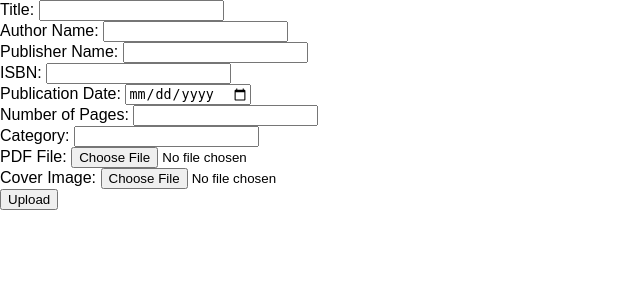
After one commit to Jamel-miraoui/405-Method-Not-Allowed-Integration-Project-, a PHP site: page /uplodebookform.php in a window 1280 px wide. The commit adds this page. Shown: the top 300 px of the page, without its empty margins (0-640 px from the left). Run offline with PHP 8.4, Linux system fonts and the light colour scheme.

Commit message:
added form to uplode book and its php script
stil buggy and no css but the logic is correct, stay safe <3

```diff
--- a/Main/DB-BEISETSO/bd.sql
+++ b/Main/DB-BEISETSO/bd.sql
@@ -39,6 +39,7 @@ CREATE TABLE Books (
   category VARCHAR(255)
 );
 ALTER TABLE books ADD COLUMN pdf_file BLOB;
+ALTER TABLE books ADD COLUMN book_cover BLOB;
 
 CREATE TABLE Authors (
   author_id INT auto_increment PRIMARY KEY,
@@ -92,6 +93,8 @@ CREATE TABLE Courses (
   start_date DATE,
   end_date DATE
 );
+ALTER TABLE Courses ADD COLUMN pdf_cours BLOB;
+ALTER TABLE Courses ADD COLUMN cours_cover BLOB;
 
 CREATE TABLE Course_files (
   file_id INT auto_increment PRIMARY KEY,
--- a/ahmed attampt/books.php
+++ b/ahmed attampt/books.php
@@ -31,7 +31,9 @@ $books = $db->query($query)->fetchAll(PDO::FETCH_ASSOC);
 			</ul>
 		</nav>
 	</header>
-
+<div>
+<a class='button' href="uplodebookform.php">Read Online</a>
+</div>
     <table>
         <tr>
             <th>ID</th>
--- /dev/null
+++ b/ahmed attampt/uplodebookform.php
@@ -0,0 +1,43 @@
+<!DOCTYPE html>
+<html lang="en">
+<head>
+    <meta charset="UTF-8">
+    <meta http-equiv="X-UA-Compatible" content="IE=edge">
+    <meta name="viewport" content="width=device-width, initial-scale=1.0">
+    <link rel="stylesheet" href="css/style.css">
+    <title>uplode book form</title>
+</head>
+<body>
+<form action="upload.php" method="POST" enctype="multipart/form-data">
+  <label for="title">Title:</label>
+  <input type="text" name="title" id="title"><br>
+
+  <label for="author_name">Author Name:</label>
+  <input type="text" name="author_name" id="author_name"><br>
+
+  <label for="publisher_name">Publisher Name:</label>
+  <input type="text" name="publisher_name" id="publisher_name"><br>
+
+  <label for="ISBN">ISBN:</label>
+  <input type="text" name="ISBN" id="ISBN"><br>
+
+  <label for="publication_date">Publication Date:</label>
+  <input type="date" name="publication_date" id="publication_date"><br>
+
+  <label for="number_of_pages">Number of Pages:</label>
+  <input type="number" name="number_of_pages" id="number_of_pages"><br>
+
+  <label for="category">Category:</label>
+  <input type="text" name="category" id="category"><br>
+
+  <label for="pdf_file">PDF File:</label>
+  <input type="file" name="pdf_file" id="pdf_file"><br>
+
+  <label for="cover_image">Cover Image:</label>
+  <input type="file" name="cover_image" id="cover_image"><br>
+
+  <input type="submit" value="Upload">
+</form>
+
+</body>
+</html>
```
Also changed, not shown: ahmed attampt/upload.php (added, +62 -0 lines), ahmed attampt/uplodebook.php (line endings or trailing spaces).
